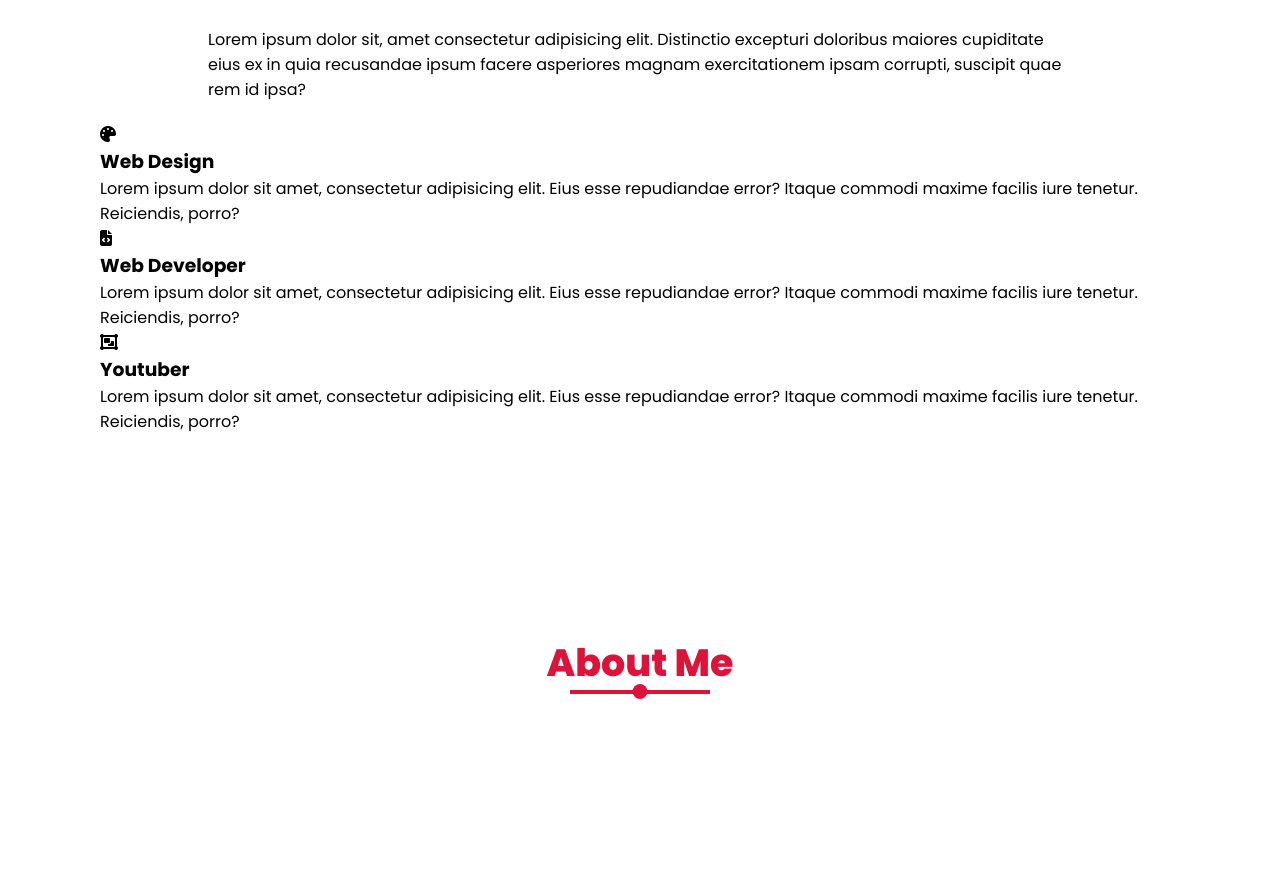
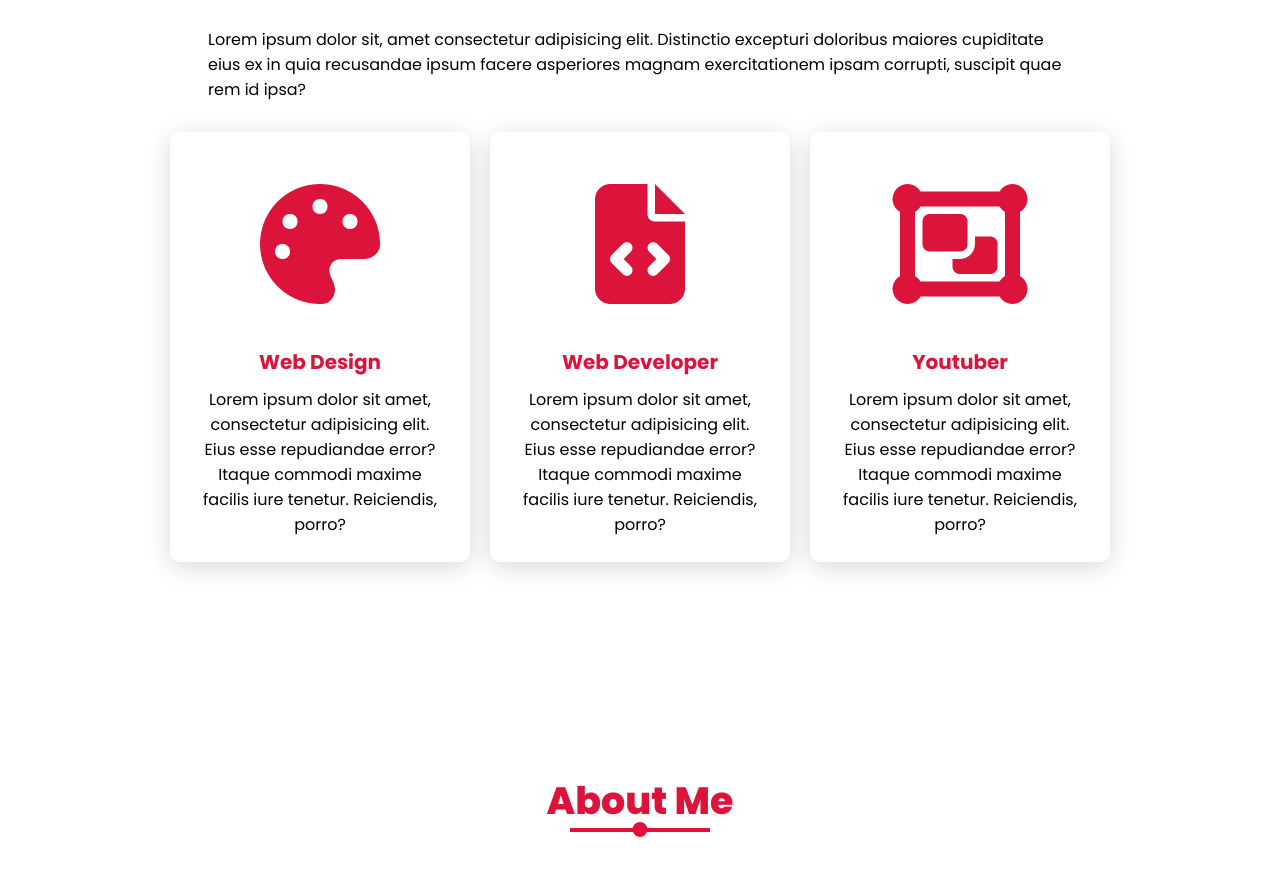
Before and after one commit to ayubxon1775/Portfolio, a plain HTML site: page index.html in a window 1280 px wide. Shown: the part 2560-3436 px from the top of the page. Drawn offline with Linux system fonts and the light colour scheme.

Commit message:
added my services section

```diff
--- a/style.css
+++ b/style.css
@@ -286,5 +286,34 @@ section{
 }
 .title p{
 	width: 80%;
+}
+.services .content .card{
+	background: #fff;
+	width: 300px;
+	margin: 10px;
+	padding: 25px;
+	justify-content: center;
+	align-items: center;
+	flex-direction: column;
+	box-shadow: 0 5px 25px rgba(1, 1, 1, 15%);
+	border-radius: 10px;
+}
+.services .card .service-icon {
+	color: crimson;
+	font-size: 120px;
+	text-align: center;
+	transition: 0.5s ease;
 
 }
+.services .card .service-icon:hover{
+	transform: translateY(-10px);
+}
+.services .card .info{
+	text-align: center;
+}
+.services .card .info h3{
+	color: crimson;
+	font-size: 20px;
+	font-weight: 700;
+	margin: 10px;
+}
```
